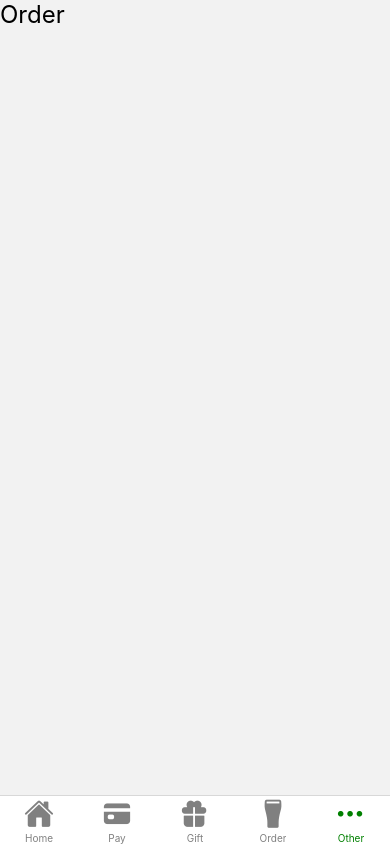
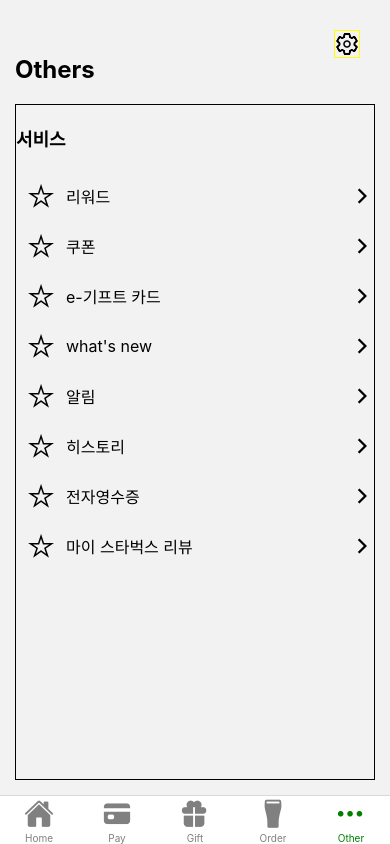
Before and after one commit to pachipico/Starbox, a React Native app: screen /Other in a window 390 px wide. Built offline with nearby package versions, Linux system fonts and the light colour scheme.

Commit message:
add others page layout

```diff
--- a/Navigators/AppNavigator.tsx
+++ b/Navigators/AppNavigator.tsx
@@ -1,10 +1,12 @@
 import {createBottomTabNavigator} from '@react-navigation/bottom-tabs';
 import {NavigationContainer} from '@react-navigation/native';
 import React from 'react';
+
 import Icon from 'react-native-vector-icons/Ionicons';
 import GiftScreen from '../Views/GiftScreen/GiftScreen';
 import HomeScreen from '../Views/HomeScreen/HomeScreen';
 import OrderScreen from '../Views/OrderScreen/OrderScreen';
+import OtherScreen from '../Views/OtherScreen/OtherScreen';
 import PayScreen from '../Views/PayScreen/PayScreen';
 
 const Tab = createBottomTabNavigator();
@@ -73,7 +75,7 @@ const AppNavigator = () => {
         />
         <Tab.Screen
           name="Other"
-          component={OrderScreen}
+          component={OtherScreen}
           options={{headerShown: false}}
         />
       </Tab.Navigator>
--- /dev/null
+++ b/Views/Components/ListItem.tsx
@@ -0,0 +1,45 @@
+import React from 'react';
+import Icon from 'react-native-vector-icons/Ionicons';
+import styled from 'styled-components/native';
+
+const ItemBox = styled.View`
+  height: 50px;
+
+  align-items: center;
+  flex-direction: row;
+  justify-content: space-between;
+`;
+const ItemText = styled.Text`
+  font-size: 16px;
+`;
+
+const IconWrapper = styled.View`
+  width: 50px;
+  align-items: center;
+`;
+
+const Wrapper = styled.View`
+  flex-direction: row;
+  align-items: center;
+`;
+
+interface ListProps {
+  text: String;
+  key: number;
+}
+
+const ListItem: React.FC<ListProps> = ({text}) => {
+  return (
+    <ItemBox>
+      <Wrapper>
+        <IconWrapper>
+          <Icon name="star-outline" size={24} />
+        </IconWrapper>
+        <ItemText>{text}</ItemText>
+      </Wrapper>
+      <Icon name="chevron-forward" size={24} />
+    </ItemBox>
+  );
+};
+
+export default ListItem;
--- a/Views/GiftScreen/GiftScreen.tsx
+++ b/Views/GiftScreen/GiftScreen.tsx
@@ -1,26 +1,6 @@
 import React from 'react';
-import styled from 'styled-components/native';
 import ItemButton from '../Components/ItemButton';
-
-const Container = styled.SafeAreaView`
-  flex: 1;
-  margin: 10px;
-`;
-const HeaderText = styled.Text`
-  font-size: 24px;
-  font-weight: bold;
-`;
-
-const HeaderBox = styled.View`
-  padding-top: 20px;
-  margin-bottom: 10px;
-`;
-
-const BodyBox = styled.View`
-  flex: 1;
-  margin: 10px 0;
-  justify-content: space-between;
-`;
+import {BodyBox, Container, HeaderBox, HeaderText} from './Styles';
 
 const GiftScreen = () => {
   return (
--- /dev/null
+++ b/Views/GiftScreen/Styles.tsx
@@ -0,0 +1,28 @@
+import styled from 'styled-components/native';
+
+export const Container = styled.SafeAreaView`
+  flex: 1;
+  margin: 15px;
+`;
+
+export const BodyBox = styled.View`
+  flex: 1;
+  justify-content: space-between;
+`;
+
+export const HeaderText = styled.Text`
+  font-size: 24px;
+  font-weight: bold;
+`;
+
+export const HeaderBox = styled.View`
+  padding-top: 40px;
+  padding-bottom: 20px;
+`;
+
+export const OptionButton = styled.TouchableOpacity`
+  border: 1px solid yellow;
+  position: absolute;
+  right: 15px;
+  top: 15px;
+`;
--- a/Views/OrderScreen/OrderScreen.tsx
+++ b/Views/OrderScreen/OrderScreen.tsx
@@ -1,17 +1,24 @@
 import React from 'react';
-import styled from 'styled-components/native';
-
-const Container = styled.SafeAreaView`
-  flex: 1;
-`;
-const HeaderText = styled.Text`
-  font-size: 24px;
-`;
+import {Text} from 'react-native';
+import Icon from 'react-native-vector-icons/Ionicons';
+import {
+  Container,
+  HeaderBox,
+  HeaderText,
+  OptionButton,
+} from '../GiftScreen/Styles';
 
 const OrderScreen = () => {
   return (
     <Container>
-      <HeaderText>Order</HeaderText>
+      <HeaderBox>
+        <OptionButton>
+          <Text>
+            <Icon name="search-outline" size={24} />
+          </Text>
+        </OptionButton>
+        <HeaderText>Order</HeaderText>
+      </HeaderBox>
     </Container>
   );
 };
--- /dev/null
+++ b/Views/OtherScreen/OtherScreen.tsx
@@ -0,0 +1,60 @@
+import {StackNavigationProp} from '@react-navigation/stack';
+import React from 'react';
+import {Text} from 'react-native';
+import Icon from 'react-native-vector-icons/Ionicons';
+import {OtherNavigatorParamList} from '../../types';
+import ListItem from '../Components/ListItem';
+
+import {
+  Container,
+  HeaderBox,
+  HeaderText,
+  OptionButton,
+} from '../GiftScreen/Styles';
+
+import {BodyBox, List, ListTitle} from './Styles';
+
+type OtherScreenProps = {
+  navigation: NavigatorProp;
+};
+
+type NavigatorProp = StackNavigationProp<
+  OtherNavigatorParamList,
+  'OtherScreen'
+>;
+
+const OtherScreen: React.FC<OtherScreenProps> = ({navigation}) => {
+  const service = [
+    {text: '리워드'},
+    {text: '쿠폰'},
+    {text: 'e-기프트 카드'},
+    {text: "what's new"},
+    {text: '알림'},
+    {text: '히스토리'},
+    {text: '전자영수증'},
+    {text: '마이 스타벅스 리뷰'},
+  ];
+
+  return (
+    <Container>
+      <HeaderBox>
+        <OptionButton>
+          <Text>
+            <Icon name="settings-outline" size={24} />
+          </Text>
+        </OptionButton>
+        <HeaderText>Others</HeaderText>
+      </HeaderBox>
+      <BodyBox>
+        <List>
+          <ListTitle>서비스</ListTitle>
+          {service.map((each, i) => {
+            return <ListItem key={i} text={each.text} />;
+          })}
+        </List>
+      </BodyBox>
+    </Container>
+  );
+};
+
+export default OtherScreen;
--- /dev/null
+++ b/Views/OtherScreen/Styles.tsx
@@ -0,0 +1,16 @@
+import styled from 'styled-components/native';
+
+export const List = styled.View`
+  flex: 1;
+  border: 1px solid black;
+`;
+
+export const BodyBox = styled.View`
+  flex: 1;
+`;
+
+export const ListTitle = styled.Text`
+  font-size: 18px;
+  font-weight: bold;
+  margin: 20px 0px;
+`;
--- a/Views/PayScreen/PayScreen.tsx
+++ b/Views/PayScreen/PayScreen.tsx
@@ -1,17 +1,36 @@
 import React from 'react';
-import styled from 'styled-components/native';
 
-const Container = styled.SafeAreaView`
-  flex: 1;
-`;
-const HeaderText = styled.Text`
-  font-size: 24px;
-`;
+import {StackNavigationProp} from '@react-navigation/stack';
+import {RootStackParamList} from '../../types';
 
-const PayScreen = () => {
+type PayScreenProps = {
+  navigation: NavigatorProp;
+};
+export type NavigatorProp = StackNavigationProp<
+  RootStackParamList,
+  'PayScreen'
+>;
+
+import {
+  Container,
+  HeaderBox,
+  HeaderText,
+  OptionButton,
+} from '../GiftScreen/Styles';
+import {Text} from 'react-native';
+import Icon from 'react-native-vector-icons/Ionicons';
+
+const PayScreen: React.FC<PayScreenProps> = ({navigation}) => {
   return (
     <Container>
-      <HeaderText>Pay</HeaderText>
+      <HeaderBox>
+        <OptionButton>
+          <Text>
+            <Icon name="menu-outline" size={24} />
+          </Text>
+        </OptionButton>
+        <HeaderText>Pay</HeaderText>
+      </HeaderBox>
     </Container>
   );
 };
--- a/package.json
+++ b/package.json
@@ -12,6 +12,8 @@
   "dependencies": {
     "@react-navigation/bottom-tabs": "^6.0.5",
     "@react-navigation/native": "^6.0.2",
+    "@react-navigation/native-stack": "^6.1.0",
+    "@react-navigation/stack": "^6.0.7",
     "@types/react-native-vector-icons": "^6.4.8",
     "react": "17.0.2",
     "react-native": "0.65.1",
```
Also changed, not shown: Navigators/PayNavigator.tsx (added, +17 -0 lines), Views/OthersScreen/OthersScreen.tsx (deleted, +0 -19 lines), types.tsx (+8 -0 lines), 1 other file (tests, documents, lock files or other folders).
